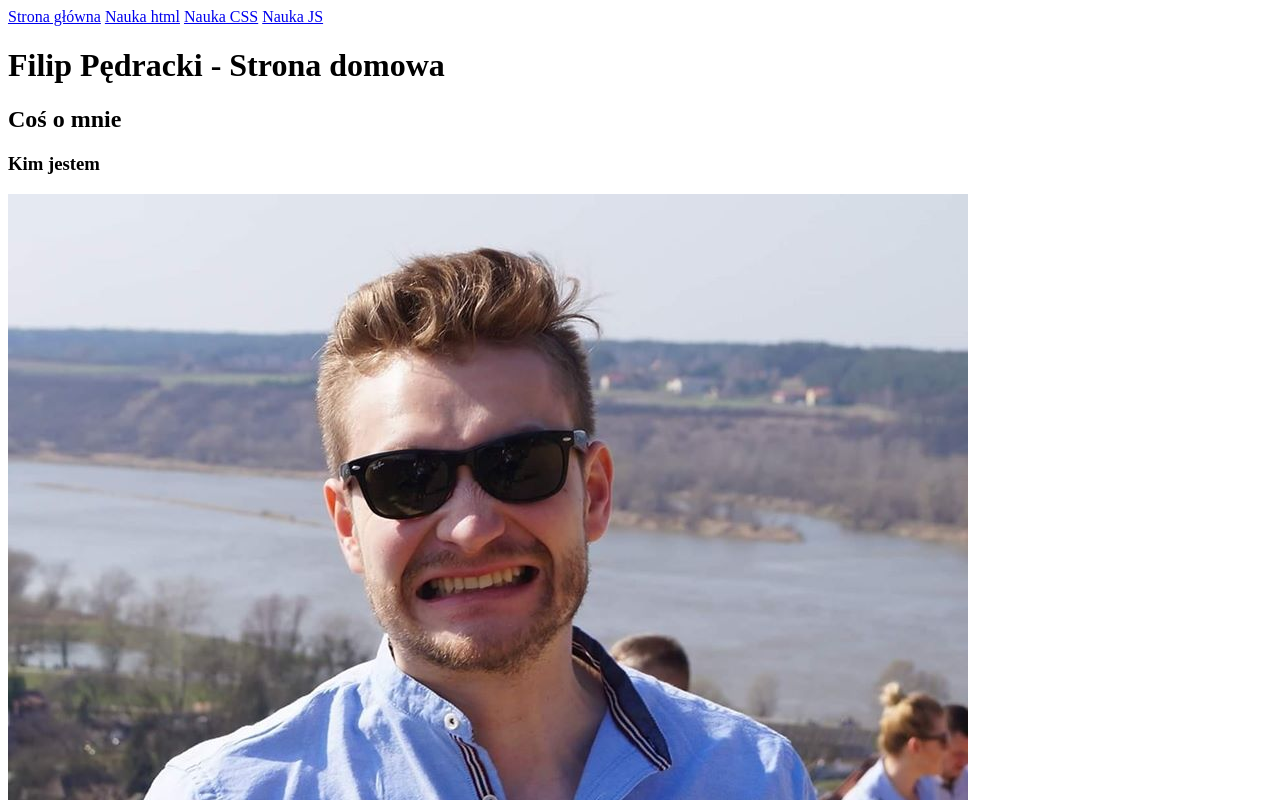
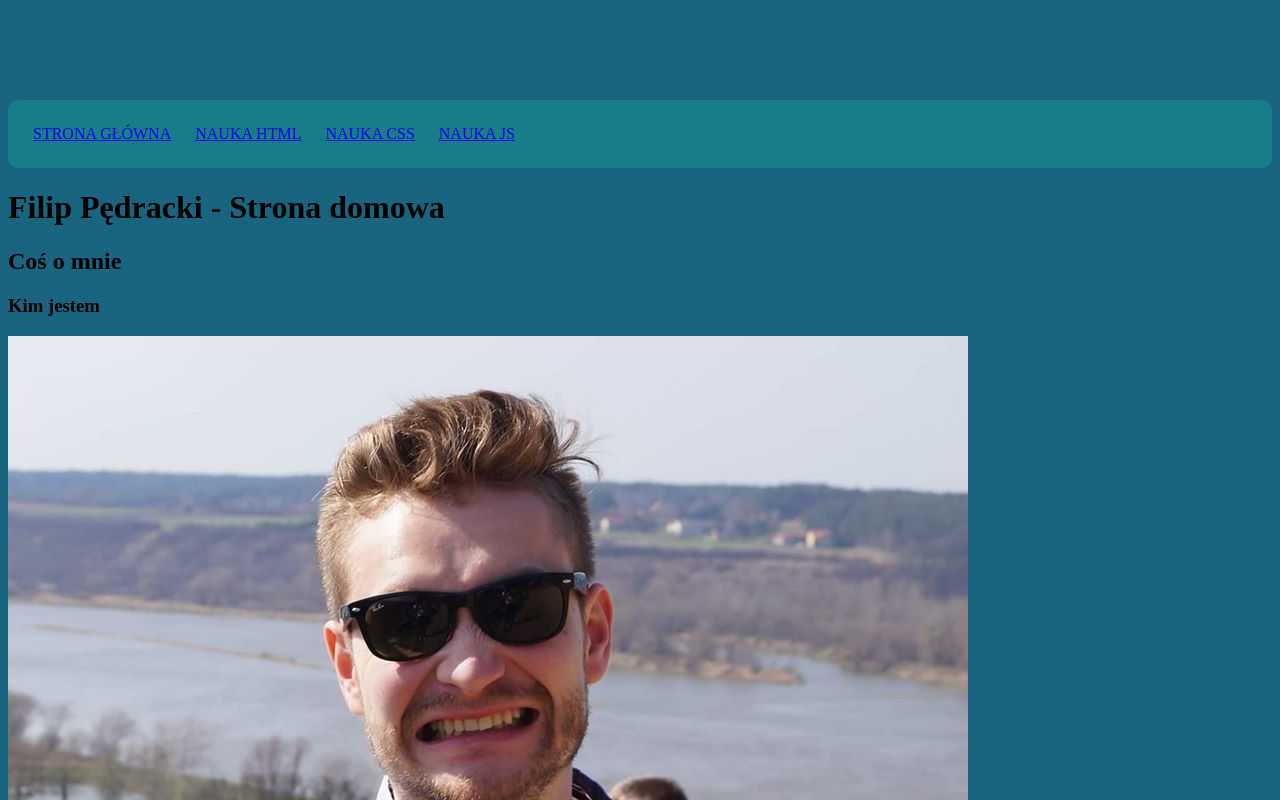
Before and after one commit to filip-pedracki/homepage, a plain HTML site: page index.html in a window 1280 px wide. Shown: the top 800 px of the page. Drawn offline with Linux system fonts and the light colour scheme.

Commit message:
changes CSS

```diff
--- a/index.html
+++ b/index.html
@@ -1,55 +1,55 @@
 <!DOCTYPE html>
 <html lang="pl">
-
   <head>
-    <meta charset="UTF-8">
-    <meta name="viewport" content="width=device-width, initial-scale=1.0">
+    <meta charset="UTF-8" />
+    <meta name="viewport" content="width=device-width, initial-scale=1.0" />
     <title>Strona główna Filipa Pędracki</title>
-    <link href="style.css" rel="stylesheet" type="text/css">
+    <link href="style.css" rel="stylesheet" type="text/css" />
   </head>
 
-<body id="top">
-    <div class = "navigation">
-        <header>
-            <nav>
-                <a class="index-link" href="index.html">Strona główna</a>
-                <a href="nauka_html.html">Nauka html</a>
-                <a href="nauka_css.html">Nauka CSS</a>
-                <a href="nauka_js.html">Nauka JS</a>
+  <body class="body" id="top">
+    <div>
+    <header class="header__navigation">
+      <nav class="navigation">
+        <a class="navigation__link navigation__link--homepage" href="index.html">Strona główna</a>
+        <a class="navigation__link navigation__link--naukaHtml"href="nauka_html.html">Nauka html</a >
+        <a class="navigation__link navigation__link--naukaCss"href="nauka_css.html">Nauka CSS</a>
+        <a class="navigation__link navigation__link--naukaJs"href="nauka_js.html">Nauka JS</a>
       </nav>
-
     </header>
      </div>
-
     <main>
       <header class="zielonyTytulSg">
-            <h1> Filip Pędracki - Strona domowa</h1>
-
+        <h1>Filip Pędracki - Strona domowa</h1>
       </header>
 
       <section>
-            <h2> Coś o mnie</h2>
+        <h2>Coś o mnie</h2>
         <article>
           <h3>Kim jestem</h3>
           <p>
             <img src="zdjecie_fifioszczaka.jpg" alt="zdjecie fifioszczaka" />
           </p>
           <p>
-                    Cześć. Nazywam się Filip i lubię grać w gry i uczyć się nowych rzeczy. Z zawodu jestem muzykiem
-                    orkiestrowym waltornistą oraz kierowcą autobusu.<br />
-                    Teraz uczę się Frontendu i będę tutaj wrzucał na bierząco moje postępy w nauce.
-                    <strong> Moim celem jest zostać frontdeveloperem i będę próbował robić projekty najbliższym mi osobom</strong><br />
+            Cześć. Nazywam się Filip i lubię grać w gry i uczyć się nowych
+            rzeczy. Z zawodu jestem muzykiem orkiestrowym waltornistą oraz
+            kierowcą autobusu.<br />
+            Teraz uczę się Frontendu i będę tutaj wrzucał na bierząco moje
+            postępy w nauce.
+            <strong>
+              Moim celem jest zostać frontdeveloperem i będę próbował robić
+              projekty najbliższym mi osobom</strong
+            ><br />
             <a href="#top">Wróć na górę</a>
           </p>
-
         </article>
-
       </section>
     </main>
 
     <footer>
-        Strona domowa Filipa Pędracki, wszystkie treści w niej zawarte są efektem tworzenia strony ze szkolenia
-        WTF:Co ten frontend
+      Strona domowa Filipa Pędracki, wszystkie treści w niej zawarte są efektem
+      tworzenia strony ze szkolenia WTF:Co ten frontend
     </footer>
     <script src="main.js"></script>
   </body>
+</html>
--- /dev/null
+++ b/style.css
@@ -0,0 +1,18 @@
+.body{
+    background: #19647E;
+
+}
+.header__navigation{
+    margin-top: 100px;
+    padding: 15px;
+    background: #177E89;
+    border-radius: 10px;
+    display: block;
+
+}
+.navigation__link{
+    margin: 10px;
+    text-transform: uppercase;
+    display: inline-block;
+
+}
```
Lines whose indentation alone changed are shown as unchanged.
